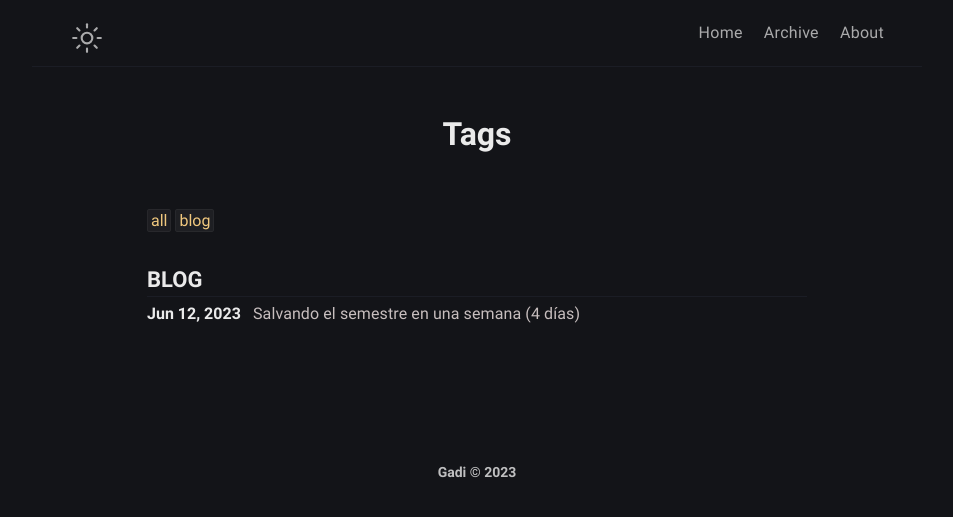
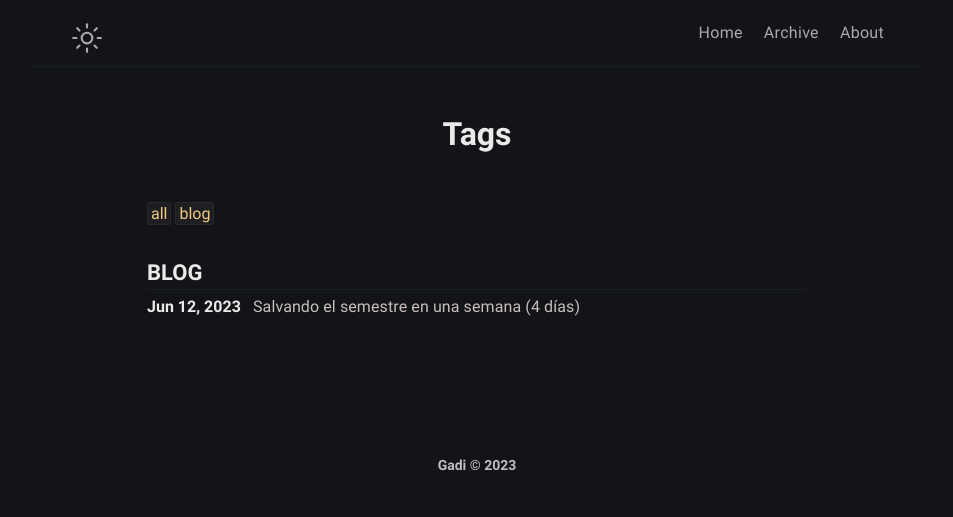
Before and after one commit to gadivalr/mess, a Jekyll site: the page built from tags.html, in a window 1280 px wide. Shown: the top 517 px of the page, without its empty margins (163-1116 px from the left). Built offline with Jekyll 4.4.1, drawn with Linux system fonts in a browser that asks for light colours.

Commit message:
Update _post.scss

```diff
--- a/_sass/klise/_post.scss
+++ b/_sass/klise/_post.scss
@@ -75,7 +75,7 @@
 
 // Post content
 .page-content {
-  padding-top: 8px;
+  padding-top: 1px;
 
   iframe {
     text-align: center;
```
